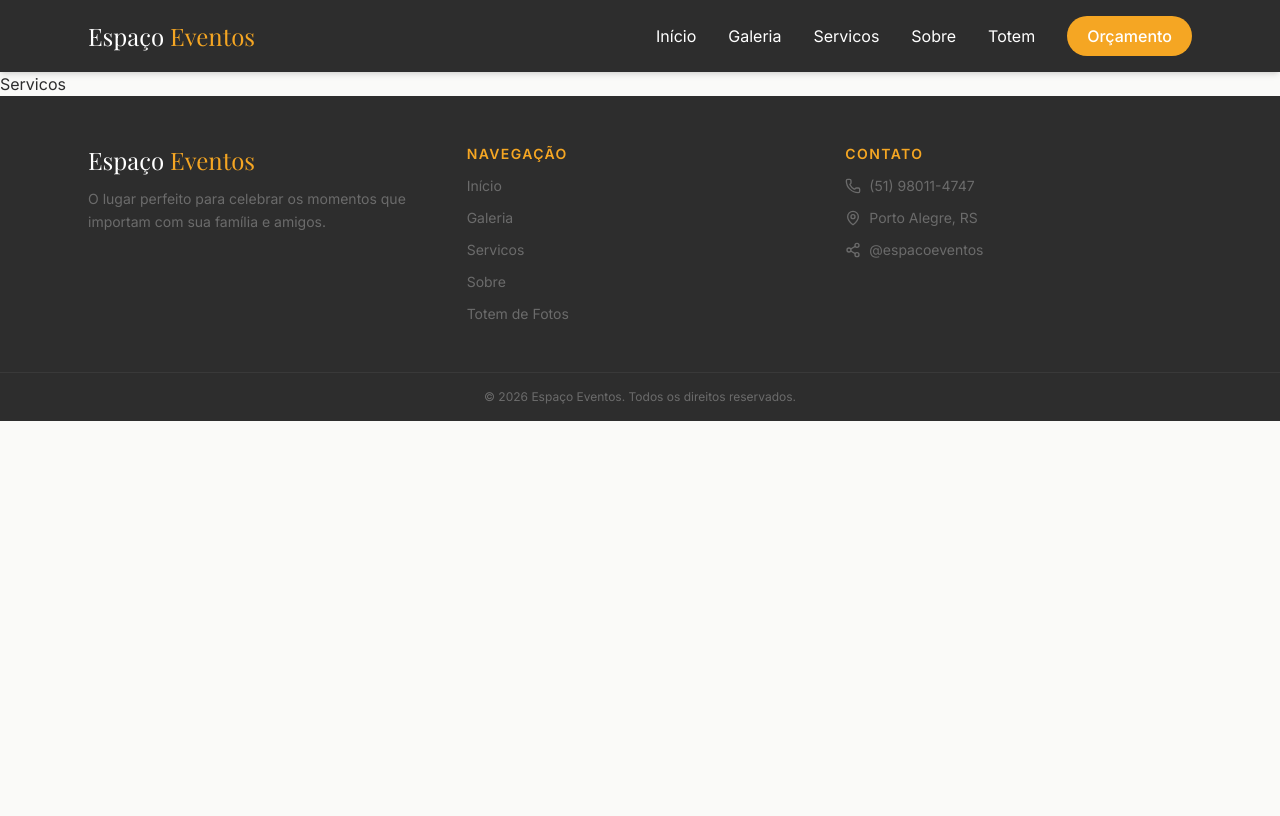
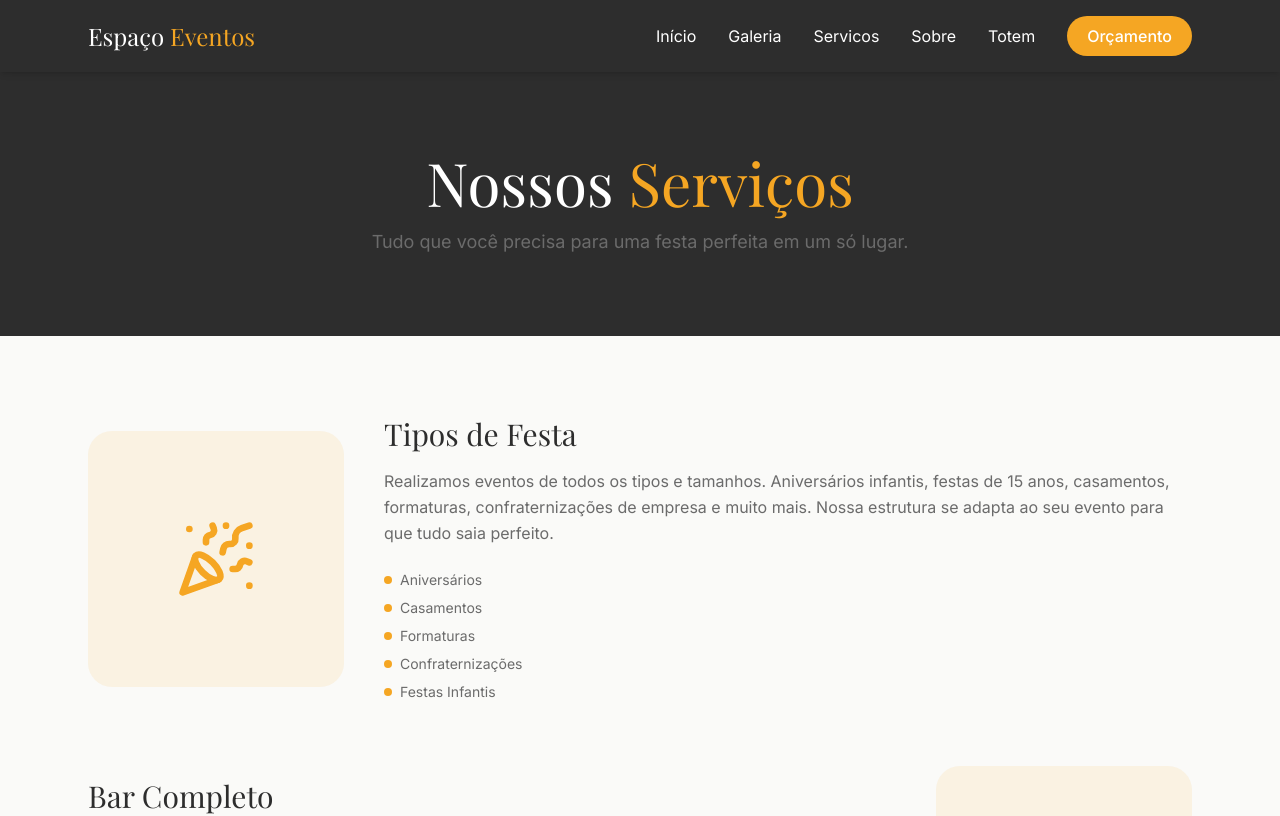
Before and after one commit to Daviddm03/EspacoEventos, a React (Vite) app: page /servicos in a window 1280 px wide. Shown: the top 816 px of the page. Built offline with nearby package versions, Linux system fonts and the light colour scheme.

Commit message:
Serviços implementado

```diff
--- a/src/pages/Servicos.tsx
+++ b/src/pages/Servicos.tsx
@@ -1,3 +1,105 @@
+import { UtensilsCrossed, Beer, Baby, Camera, Disc3, PartyPopper } from 'lucide-react'
+import { MessageCircle } from 'lucide-react'
+
+const servicos = [
+  {
+    icone: PartyPopper,
+    titulo: 'Tipos de Festa',
+    descricao: 'Realizamos eventos de todos os tipos e tamanhos. Aniversários infantis, festas de 15 anos, casamentos, formaturas, confraternizações de empresa e muito mais. Nossa estrutura se adapta ao seu evento para que tudo saia perfeito.',
+    itens: ['Aniversários', 'Casamentos', 'Formaturas', 'Confraternizações', 'Festas Infantis'],
+  },
+  {
+    icone: Beer,
+    titulo: 'Bar Completo',
+    descricao: 'Nosso bar é totalmente equipado com as melhores bebidas e drinks. Contamos com barman experiente para preparar coquetéis personalizados para o seu evento.',
+    itens: ['Drinks e Coquetéis', 'Cervejas e Vinhos', 'Bebidas sem álcool', 'Barman profissional'],
+  },
+  {
+    icone: Camera,
+    titulo: 'Totem de Fotos',
+    descricao: 'Nossa atração mais amada! O totem interativo permite que os convidados tirem fotos divertidas com molduras personalizadas e recebam na hora via QR Code.',
+    itens: ['Molduras personalizadas', 'Envio via QR Code', 'Galeria online', 'Impressão na hora'],
+  },
+  {
+    icone: Disc3,
+    titulo: 'Pista de LED',
+    descricao: 'A pista de dança com iluminação LED transforma qualquer festa em uma experiência inesquecível. Efeitos de luz sincronizados com a música para animar todos os convidados.',
+    itens: ['Iluminação colorida', 'Efeitos sincronizados', 'DJ incluso opcional', 'Estrutura completa'],
+  },
+  {
+    icone: Baby,
+    titulo: 'Espaço Kids',
+    descricao: 'As crianças merecem se divertir com segurança! Nossa área kids conta com brinquedos supervisionados para que os pequenos se divirtam enquanto os adultos aproveitam a festa.',
+    itens: ['Pula-pula', 'Escorregador', 'Mesa de atividades', 'Monitor responsável'],
+  },
+  {
+    icone: UtensilsCrossed,
+    titulo: 'Gastronomia',
+    descricao: 'Cardápio variado e saboroso para agradar todos os paladares. Trabalhamos com buffet personalizado de acordo com o tipo e tamanho do seu evento.',
+    itens: ['Buffet personalizado', 'Salgados e frios', 'Mesa de doces', 'Bolo temático'],
+  },
+]
+
 export default function Servicos() {
-  return <div>Servicos</div>
+  return (
+    <div className="bg-fundo">
+
+      {/* Header da página */}
+      <div className="bg-escuro py-20 px-6 text-center">
+        <h1 className="font-titulo text-5xl md:text-6xl text-branco">
+          Nossos <span className="text-primaria">Serviços</span>
+        </h1>
+        <p className="text-texto-suave mt-4 text-lg max-w-xl mx-auto">
+          Tudo que você precisa para uma festa perfeita em um só lugar.
+        </p>
+      </div>
+
+      {/* Lista de serviços */}
+      <div className="max-w-6xl mx-auto px-6 py-20 flex flex-col gap-16">
+        {servicos.map((servico, index) => (
+          <div
+            key={servico.titulo}
+            className={`flex flex-col md:flex-row gap-10 items-center ${
+              index % 2 !== 0 ? 'md:flex-row-reverse' : ''
+            }`}>
+
+            {/* Ícone lado */}
+            <div className="flex-none w-full md:w-64 h-64 bg-primaria/10 rounded-3xl flex items-center justify-center">
+              <servico.icone size={80} className="text-primaria" />
+            </div>
+
+            {/* Conteúdo */}
+            <div className="flex flex-col gap-4 flex-1">
+              <h2 className="font-titulo text-3xl text-escuro">{servico.titulo}</h2>
+              <p className="text-texto-suave leading-relaxed">{servico.descricao}</p>
+              <ul className="flex flex-col gap-2 mt-2">
+                {servico.itens.map((item) => (
+                  <li key={item} className="flex items-center gap-2 text-texto-suave text-sm">
+                    <span className="w-2 h-2 rounded-full bg-primaria flex-none" />
+                    {item}
+                  </li>
+                ))}
+              </ul>
+            </div>
+
+          </div>
+        ))}
+      </div>
+
+      {/* CTA final */}
+    <div className="bg-escuro py-16 px-6 text-center">
+      <h3 className="font-titulo text-3xl text-branco mb-4">
+        Ficou interessado?
+        </h3>
+        <a
+          href="https://wa.me/5551980114747"
+          target="_blank"
+          rel="noopener noreferrer"
+          className="inline-flex items-center gap-3 bg-primaria text-branco px-10 py-4 rounded-full text-lg font-semibold hover:opacity-80 transition-opacity">
+          <MessageCircle size={22} />
+            Falar no WhatsApp
+        </a>
+    </div>
+  </div>
+  )
 }
```
